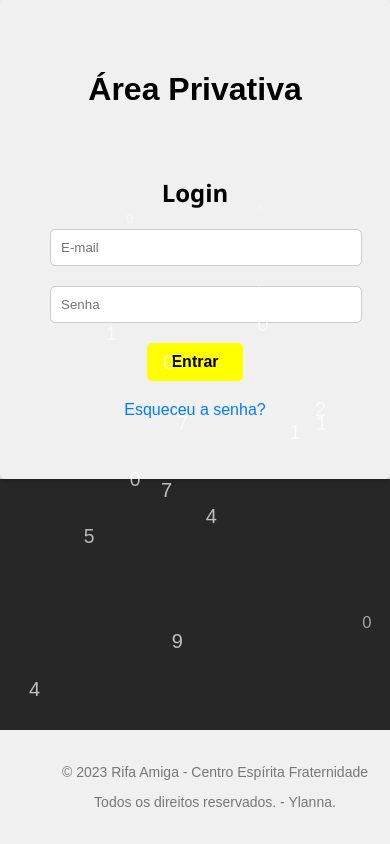
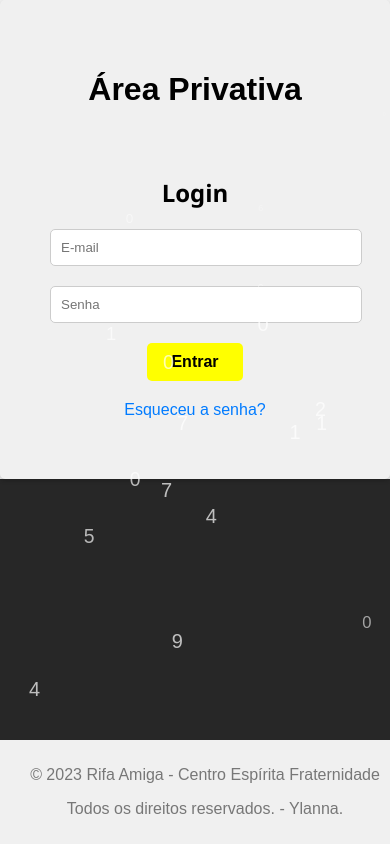
Before and after one commit to lanroo/rifamiga_fraternidade, a React (Create React App) app: page /login in a window 390 px wide. Shown: the top 844 px of the page. Built offline with nearby package versions, Linux system fonts and the light colour scheme.

Commit message:
footer responsive

```diff
--- a/src/pages/styles/Footer.css
+++ b/src/pages/styles/Footer.css
@@ -1,4 +1,4 @@
-/* Footer.css */
+
 .footer-container {
   padding: 20px;
   text-align: center;
@@ -21,3 +21,14 @@
 .footer-text a:hover {
   text-decoration: underline;
 }
+
+/* Media Queries para telas menores */
+@media (max-width: 768px) {
+  .footer-container {
+    padding: 10px;
+  }
+
+  .footer-text {
+    font-size: 16px;
+  }
+}
```
Lines whose indentation alone changed are shown as unchanged.
